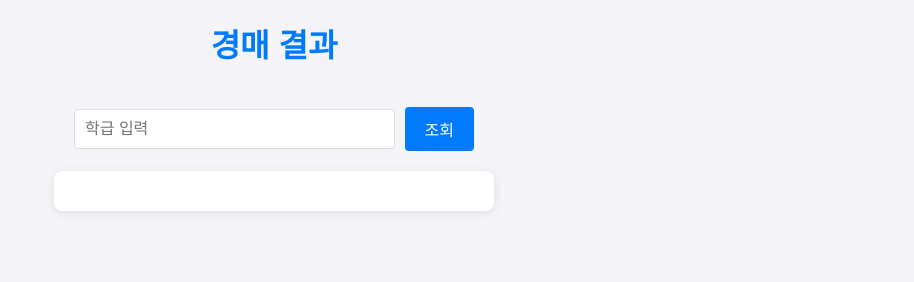
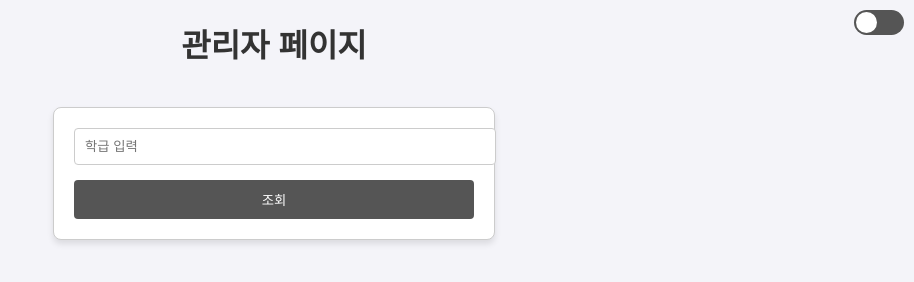
Before and after one commit to Anarchyve/job-auction, a website: page admin.html in a window 1280 px wide. Shown: the whole page, without its empty margins (366-1280 px from the left). Drawn offline with Linux system fonts and the light colour scheme.

Commit message:
redesign

```diff
--- a/admin.html
+++ b/admin.html
@@ -7,9 +7,13 @@
     <link rel="stylesheet" href="style.css">
 </head>
 <body>
-    <h1>경매 결과</h1>
+    <div class="toggle-switch">
+        <input type="checkbox" id="toggle-dark-mode" onchange="toggleDarkMode()">
+        <label for="toggle-dark-mode"></label>
+    </div>
+    <h1>관리자 페이지</h1>
     <div class="input-group">
-        <input type="text" id="adminClassId" name="adminClassId" placeholder="학급 입력">
+        <input type="text" id="adminClassId" placeholder="학급 입력">
         <button onclick="filterByClass()">조회</button>
     </div>
     <div class="results" id="results">
@@ -18,13 +22,20 @@
 
     <!-- Firebase SDKs -->
     <script src="https://www.gstatic.com/firebasejs/9.23.0/firebase-app-compat.js"></script>
+    <script src="https://www.gstatic.com/firebasejs/9.23.0/firebase-firestore-compat.js"></script>
     <script src="https://www.gstatic.com/firebasejs/9.23.0/firebase-analytics-compat.js"></script>
-    <script src="https://www.gstatic.com/firebasejs/9.23.0/firebase-firestore-compat.js"></script>
 
     <!-- Firebase 설정 -->
     <script src="firebase-config.js"></script>
 
     <!-- 관리자 페이지 로직 -->
     <script src="admin.js"></script>
+
+    <!-- 다크 모드 스크립트 -->
+    <script>
+        function toggleDarkMode() {
+            document.body.classList.toggle("dark-mode");
+        }
+    </script>
 </body>
 </html>
--- a/style.css
+++ b/style.css
@@ -1,88 +1,121 @@
 /* 공통 스타일 */
+:root {
+    --bg-color: #f4f4f9;
+    --text-color: #333;
+    --input-bg-color: #fff;
+    --button-bg-color: #555;
+    --button-hover-bg-color: #333;
+    --border-color: #ccc;
+}
+
+/* 다크 모드 스타일 */
+.dark-mode {
+    --bg-color: #121212;
+    --text-color: #f0f0f0;
+    --input-bg-color: #1e1e1e;
+    --button-bg-color: #444;
+    --button-hover-bg-color: #222;
+    --border-color: #444;
+}
+
 body {
     font-family: Arial, sans-serif;
     margin: 0;
     padding: 0;
+    background-color: var(--bg-color);
+    color: var(--text-color);
     display: flex;
     flex-direction: column;
     align-items: center;
-    background-color: #f4f4f9;
-    color: #333;
+    min-height: 100vh;
+    transition: background-color 0.3s ease, color 0.3s ease;
 }
 
 h1 {
-    color: #007BFF;
     margin-top: 20px;
 }
 
-.input-group {
-    display: flex;
-    align-items: center;
-    justify-content: center;
+form, .input-group {
+    width: 100%;
+    max-width: 400px;
     margin: 20px auto;
-    max-width: 400px;
-    width: 100%;
-    gap: 10px; /* 버튼과 입력 칸 사이 간격 */
+    padding: 20px;
+    background-color: var(--input-bg-color);
+    border: 1px solid var(--border-color);
+    border-radius: 8px;
+    box-shadow: 0 4px 6px rgba(0, 0, 0, 0.1);
 }
 
-.input-group input {
-    flex: 1; /* 입력 칸이 버튼보다 넓게 차지 */
-    padding: 10px;
-    border: 1px solid #ddd;
-    border-radius: 4px;
-    font-size: 1em;
+label {
+    display: block;
+    margin-bottom: 8px;
+    font-weight: bold;
 }
 
-.input-group button {
-    padding: 10px 20px;
-    background-color: #007BFF;
-    color: white;
+input {
+    width: 100%;
+    padding: 10px;
+    margin-bottom: 15px;
+    border: 1px solid var(--border-color);
+    border-radius: 4px;
+    background-color: var(--input-bg-color);
+    color: var(--text-color);
+    transition: background-color 0.3s ease, color 0.3s ease;
+}
+
+button {
+    width: 100%;
+    padding: 10px;
+    background-color: var(--button-bg-color);
+    color: #fff;
     border: none;
     border-radius: 4px;
-    font-size: 1em;
     cursor: pointer;
     transition: background-color 0.3s ease;
 }
 
-.input-group button:hover {
-    background-color: #0056b3;
+button:hover {
+    background-color: var(--button-hover-bg-color);
 }
 
-/* 관리자 페이지 스타일 */
-.results {
-    background-color: #fff;
-    padding: 20px;
-    border-radius: 8px;
-    box-shadow: 0 2px 10px rgba(0, 0, 0, 0.1);
-    max-width: 400px;
-    width: 100%;
+/* 다크 모드 토글 버튼 */
+.toggle-switch {
+    position: absolute;
+    top: 10px;
+    right: 10px;
 }
 
-.job-section {
-    margin-bottom: 20px;
-    padding: 20px;
-    border: 1px solid #007BFF;
-    border-radius: 8px;
-    background-color: #f1f8ff;
+.toggle-switch input[type="checkbox"] {
+    display: none;
 }
 
-.job-section h2 {
-    margin-top: 0;
-    color: #0056b3;
+.toggle-switch label {
+    display: block;
+    width: 50px;
+    height: 25px;
+    background-color: var(--button-bg-color);
+    border-radius: 25px;
+    cursor: pointer;
+    position: relative;
+    transition: background-color 0.3s ease;
 }
 
-/* 반응형 디자인 */
-@media only screen and (max-width: 600px) {
-    .input-group {
-        flex-direction: column;
-        gap: 15px; /* 모바일에서 입력칸과 버튼 사이 간격 */
-    }
+.toggle-switch label::after {
+    content: '';
+    width: 21px;
+    height: 21px;
+    background-color: #fff;
+    border-radius: 50%;
+    position: absolute;
+    top: 2px;
+    left: 2px;
+    transition: transform 0.3s ease;
+}
 
-    h1 {
-        font-size: 1.5em;
-    }
+.toggle-switch input[type="checkbox"]:checked + label {
+    background-color: var(--button-hover-bg-color);
+}
 
-    input, button {
-        font-size: 0.9em;
-    }
+.toggle-switch input[type="checkbox"]:checked + label::after {
+    transform: translateX(25px);
 }
```
Also changed, not shown: index.html (+11 -3 lines).
